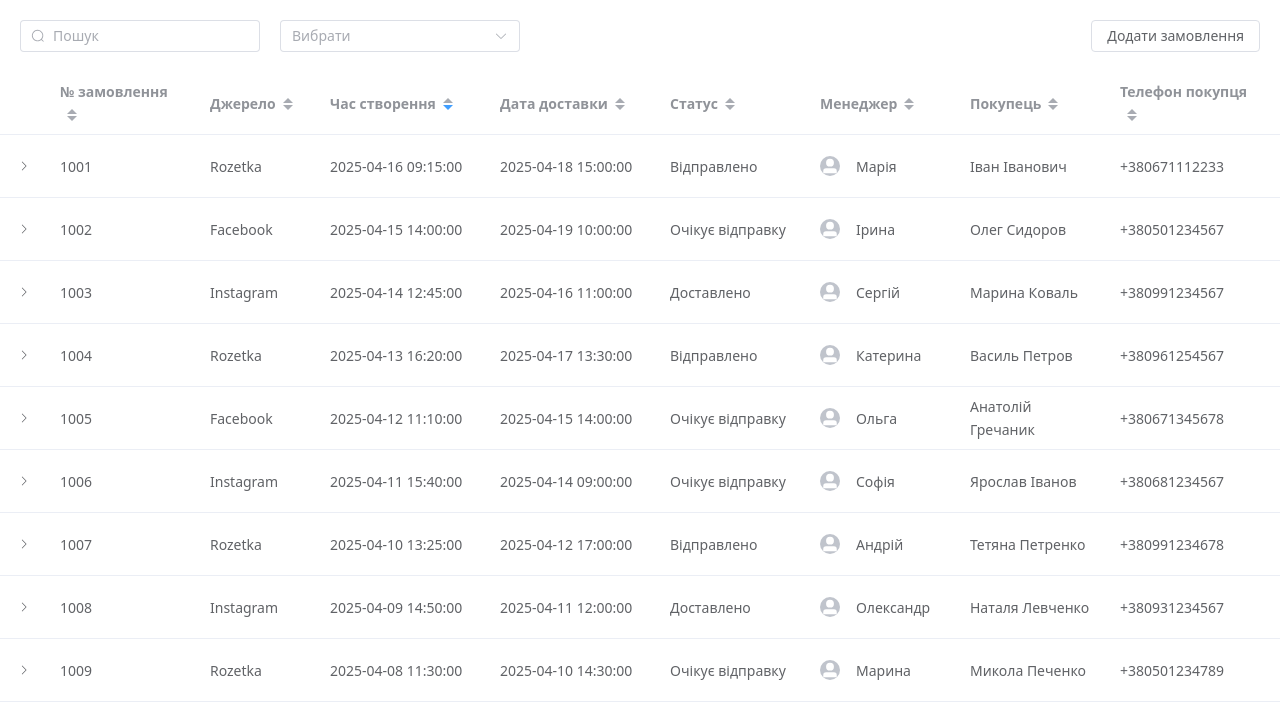
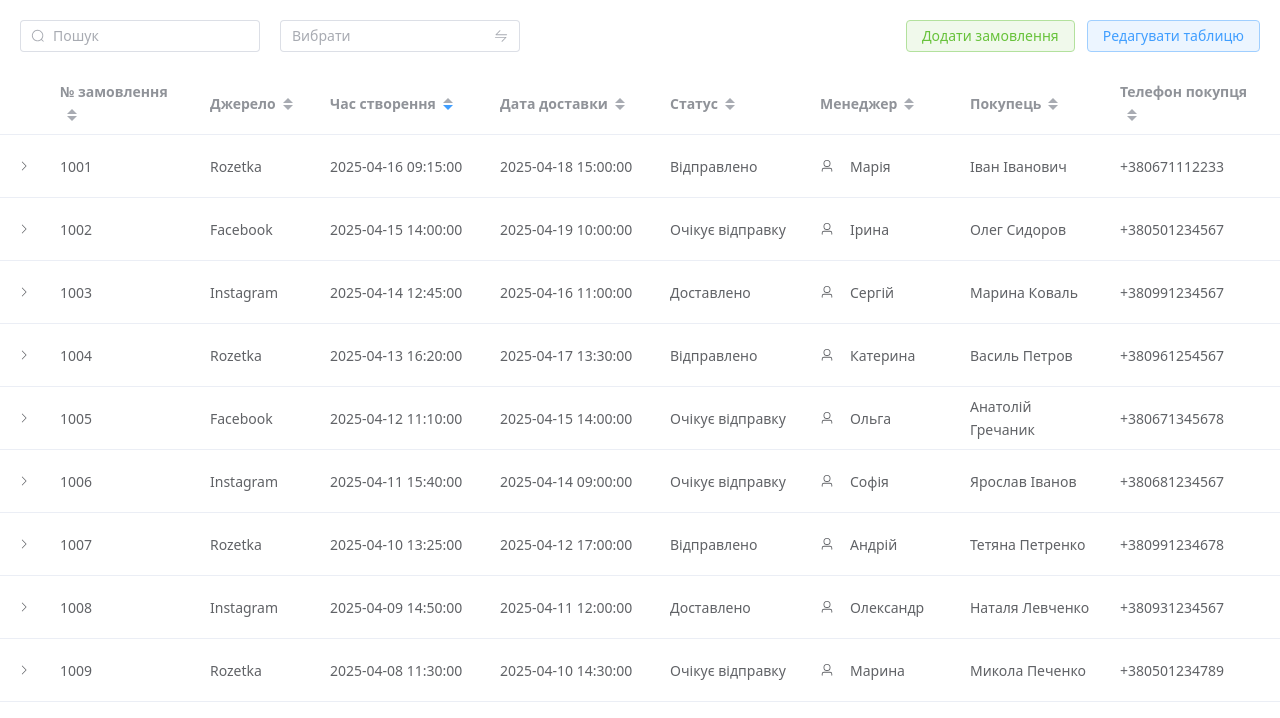
Before and after one commit to NpmPanic/ORDER_TABLE, a Vue app: page / in a window 1280 px wide. Shown: the top 718 px of the page. Built offline with nearby package versions, Linux system fonts and the light colour scheme.

Commit message:
Table edit drawer

```diff
--- /dev/null
+++ b/src/components/TheDrawer.vue
@@ -0,0 +1,78 @@
+<script setup>
+import { Setting, Lock, Unlock } from '@element-plus/icons-vue'
+import { ref } from 'vue'
+const dataColumn = ref([
+	'№ замовлення',
+	'Джерело',
+	'Час створення',
+	'Дата доставки',
+	'Статус',
+	'Менеджер',
+	'Покупець',
+	'Телефон покупця',
+	'E-mail покупця',
+	'Служба доставки',
+	'Трекінг код',
+	'Статус доставки',
+	'Товари',
+	'Вартість',
+	'Отримувач',
+	'Телефон отримувача',
+	'Адреса відділення',
+	'Місто',
+])
+// Объект для хранения состояния каждого переключателя
+const switchStates = ref(
+	dataColumn.value.reduce((acc, item) => {
+		acc[item] = true // Изначально все включены
+		return acc
+	}, {})
+)
+// Props принимающий значение переменной isDrawer через v-model в TheHeader.vue
+const prop = defineProps({
+	modelValue: Boolean,
+})
+const value = ref(true)
+// Emits отправляющий событие о закрытии модалки и изменении значения переменной состояния через :update в TheHeader.vue
+const emit = defineEmits(['update:modelValue'])
+</script>
+<template>
+	<el-drawer
+		:model-value="prop.modelValue"
+		@close="emit('update:modelValue', false)"
+		:with-header="false"
+	>
+		<div class="flex flex-col h-full">
+			<div class="flex-1 overflow-y-auto px-5">
+				<div
+					class="flex items-center gap-3 text-2xl mb-10 border-b border-gray-200"
+				>
+					<p class="pb-2">Редагування структури</p>
+					<el-icon><Setting /></el-icon>
+				</div>
+
+				<div
+					v-for="item in dataColumn"
+					:key="item"
+					class="w-full flex items-center justify-between mb-6 border-b border-gray-200"
+				>
+					<div class="flex items-center gap-3">
+						<el-icon v-if="switchStates[item]"><Unlock /></el-icon>
+						<el-icon v-else><Lock /></el-icon>
+						<p>{{ item }}</p>
+					</div>
+					<el-switch v-model="switchStates[item]" size="large" />
+				</div>
+			</div>
+
+			<div class="pt-5 bg-white z-10 border-t border-slate-200">
+				<div class="flex justify-center gap-20">
+					<el-button size="large" @click="emit('update:modelValue', false)"
+						>Закрити</el-button
+					>
+					<el-button size="large" type="primary">Зберегти</el-button>
+				</div>
+			</div>
+		</div>
+	</el-drawer>
+</template>
--- a/src/components/TheHeader.vue
+++ b/src/components/TheHeader.vue
@@ -1,6 +1,9 @@
 <script setup>
-// Импорт иконки поиска для input
-import { Search } from '@element-plus/icons-vue'
+import { ref } from 'vue'
+import TheDrawer from './TheDrawer.vue'
+import { Search, Edit, Plus, Switch } from '@element-plus/icons-vue'
+// Переменная хранения состояния окна редактирования столбцов таблицы
+const isDrawer = ref(false)
 // Список вариантов фильтрации для select со значениями полей массива данных
 const options = [
 	{
@@ -47,8 +50,9 @@ const onSelectChange = val => emit('update:valueQuery', val)
 			<el-select
 				:model-value="valueQuery"
 				@update:model-value="onSelectChange"
+				style="width: 240px"
 				placeholder="Вибрати"
-				style="width: 240px"
+				:suffix-icon="Switch"
 				clearable
 			>
 				<el-option
@@ -59,6 +63,12 @@ const onSelectChange = val => emit('update:valueQuery', val)
 				/>
 			</el-select>
 		</div>
-		<el-button>Додати замовлення</el-button>
+		<div>
+			<el-button type="success" plain>Додати замовлення</el-button>
+			<el-button @click="isDrawer = true" type="primary" plain
+				>Редагувати таблицю</el-button
+			>
+		</div>
 	</div>
+	<TheDrawer v-model="isDrawer" />
 </template>
--- a/src/components/TheTable.vue
+++ b/src/components/TheTable.vue
@@ -1,7 +1,7 @@
 <script setup>
 import { defineProps } from 'vue'
 // Иконки для компонентов element plus
-import { Delete, Edit, UserFilled } from '@element-plus/icons-vue'
+import { Delete, Edit, User } from '@element-plus/icons-vue'
 // Пропс для проброса данных таблицы из родителя
 defineProps({
 	table_data: Array,
@@ -53,7 +53,7 @@ defineProps({
 		<el-table-column prop="manager" label="Менеджер" width="150" sortable
 			><template #default="{ row }">
 				<div class="flex items-center gap-4">
-					<el-avatar :size="20" :icon="UserFilled" />
+					<el-icon><User /></el-icon>
 					<span>{{ row.manager }}</span>
 				</div>
 			</template></el-table-column
```
